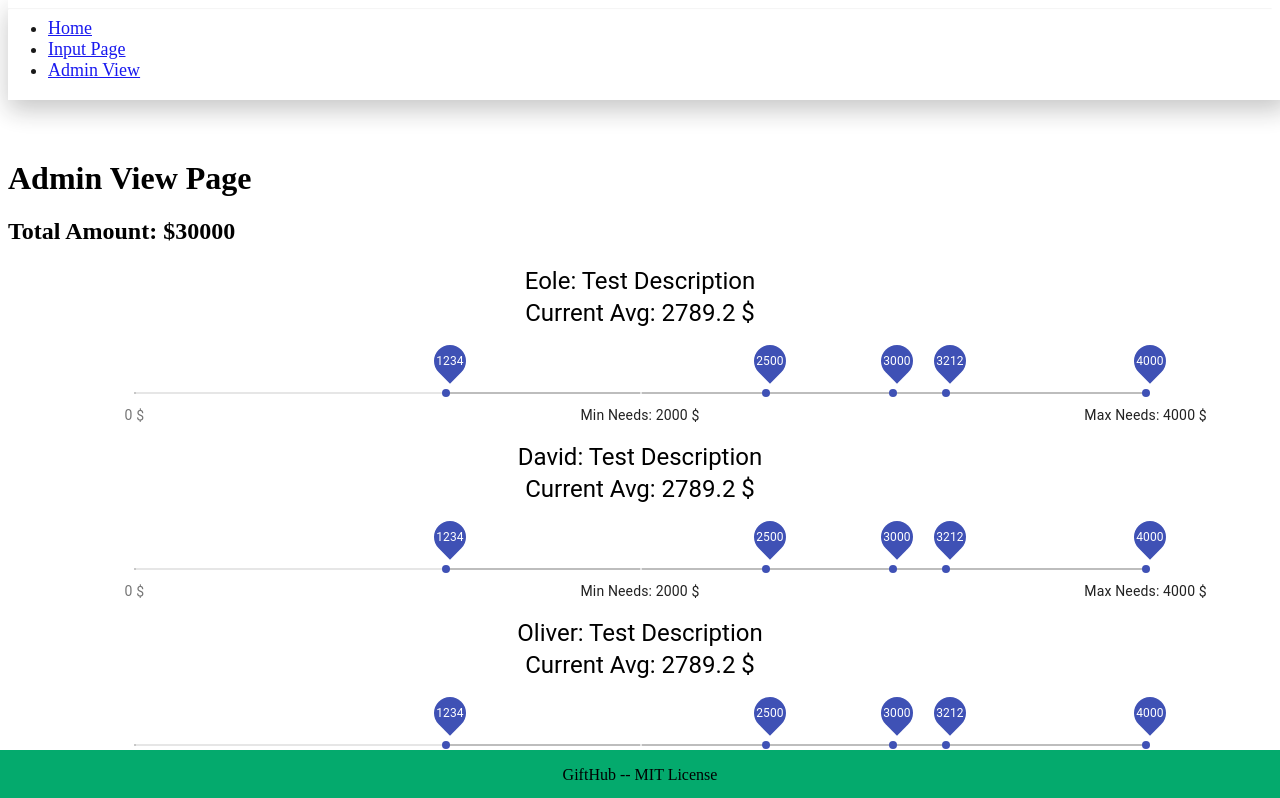
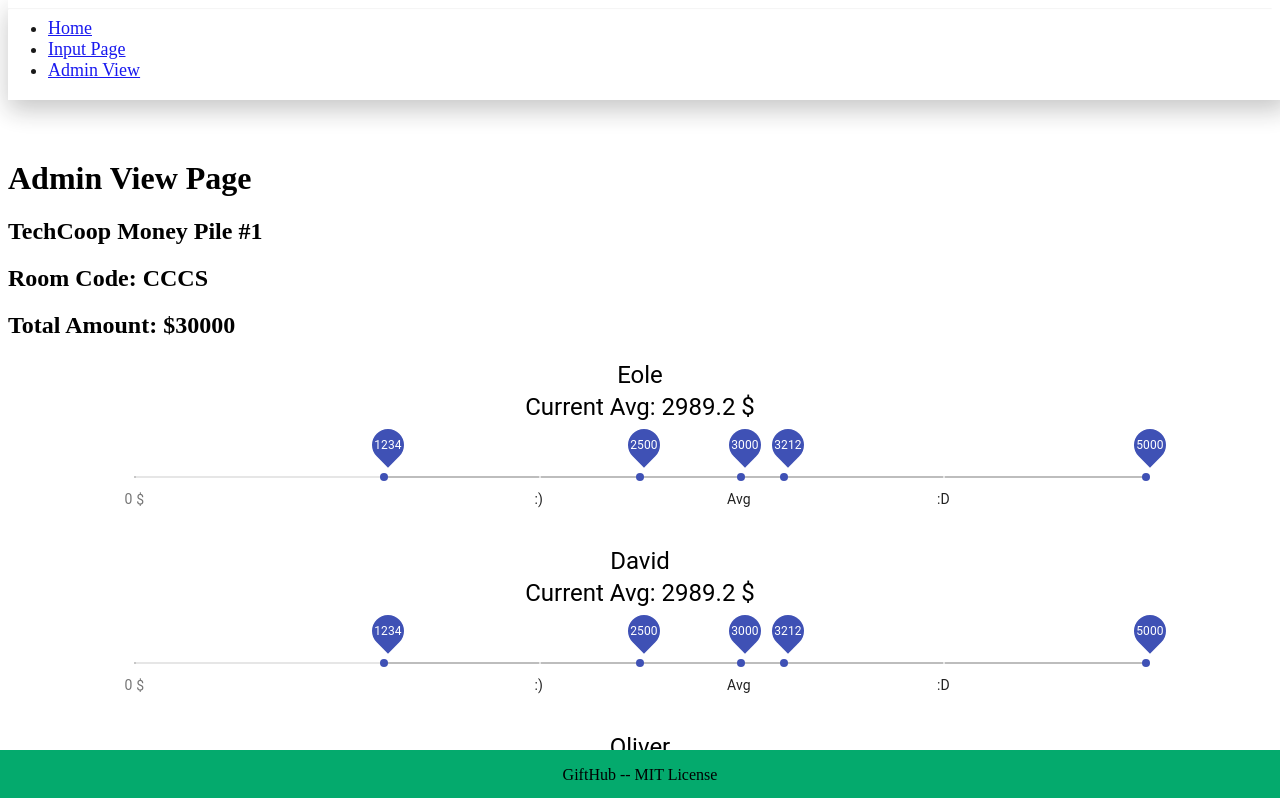
Before and after one commit to eolecvk/gifthub-distributor, a React (Create React App) app in the folder frontend/: page /admin-view in a window 1280 px wide. Shown: the top 798 px of the page. Built offline with nearby package versions, Linux system fonts and the light colour scheme.

Commit message:
Updated based off comments with some other slight style changes

```diff
--- a/frontend/src/AdminView/AdminView.js
+++ b/frontend/src/AdminView/AdminView.js
@@ -9,45 +9,39 @@ const props = {
     people: [
         {
             name: "Eole",
-            needsDescription: "Test Description",
             needsUpperBound: 4000,
             needsLowerBound: 2000,
-            votes: [2500, 3000, 3212, 4000, 1234]
+            votes: [2500, 3000, 3212, 5000, 1234]
         },
         {
             name: "David",
-            needsDescription: "Test Description",
             needsUpperBound: 4000,
             needsLowerBound: 2000,
-            votes: [2500, 3000, 3212, 4000, 1234]
+            votes: [2500, 3000, 3212, 5000, 1234]
         },
         {
             name: "Oliver",
-            needsDescription: "Test Description",
             needsUpperBound: 4000,
             needsLowerBound: 2000,
-            votes: [2500, 3000, 3212, 4000, 1234]
+            votes: [2500, 3000, 3212, 5000, 1234]
         },
         {
             name: "Tyler",
-            needsDescription: "Test Description",
             needsUpperBound: 4000,
             needsLowerBound: 2000,
-            votes: [2500, 3000, 3212, 4000, 1234]
+            votes: [2500, 3000, 3212, 5000, 1234]
         },
         {
             name: "Brent",
-            needsDescription: "Test Description",
             needsUpperBound: 4000,
             needsLowerBound: 2000,
-            votes: [2500, 3000, 3212, 4000, 1234]
+            votes: [2500, 3000, 3212, 5000, 1234]
         },
         {
             name: "Roni",
-            needsDescription: "Test Description",
             needsUpperBound: 4000,
             needsLowerBound: 2000,
-            votes: [2500, 3000, 3212, 4000, 1234]
+            votes: [2500, 3000, 3212, 5000, 1234]
         },
     ]
 };
@@ -65,9 +59,10 @@ class AdminView extends Component{
         return (
             <div>
                 <h1>Admin View Page</h1>
-                <h2>{props.room_name}</h2>
+                <h2>{props.roomName}</h2>
+                <h2>Room Code: {props.roomCode}</h2>
                 <h2>Total Amount: ${totalAmountDollars}</h2>
-                {people.map(p => <AdminViewSlider name={ p.name } needsDescription = {p.needsDescription} needsUpperBound = {p.needsUpperBound}
+                {people.map(p => <AdminViewSlider name={ p.name } needsUpperBound = {p.needsUpperBound}
                     needsLowerBound = {p.needsLowerBound} totalAmountDollars = {totalAmountDollars} votes = {p.votes}></AdminViewSlider>)}
             </div>
         );
--- a/frontend/src/AdminView/AdminViewSlider.js
+++ b/frontend/src/AdminView/AdminViewSlider.js
@@ -11,27 +11,24 @@ const styles = theme =>
     createStyles({
         typography:{
             textAlign: 'center',
-            marginBottom: '50px',
+            marginBottom: '40px',
         },
         slider:{
             width: '80%',
             marginLeft: '10%',
             marginRight: '10%',
-            marginBottom: '30px',
+            marginBottom: '50px',
             "& .MuiSlider-thumb": {
                 color: theme.palette.primary.main
             }
         }
     });
 
-function valuetext(value) {
-    return `${value} $`;
-}
-
 function AdminViewSlider(props) {
   const needsUpperBound = props.needsUpperBound
   const needsLowerBound = props.needsLowerBound
   const votes = props.votes
+  const max = Math.max(Math.max(...votes), needsUpperBound);
   const avg = votes.reduce((sum, curr) => sum + Number(curr), 0) / votes.length
 
   const name = props.name
@@ -43,32 +40,33 @@ function AdminViewSlider(props) {
       },
       {
         value: needsLowerBound,
-        label: `Min Needs: ${needsLowerBound} $`,
+        label: ':)',
       },
       {
         value: needsUpperBound,
-        label: `Max Needs: ${needsUpperBound} $`,
+        label: ':D',
       },
+      {
+        value: avg,
+        label: 'Avg',
+      }
     ];
-
-  const needsDescription = props.needsDescription
 
   return (
     <div>
        <Typography variant="h5" gutterBottom className={props.classes.typography}>
-            {name}: {needsDescription}
+            {name}
             <br />
             Current Avg: {avg} $
         </Typography>
         <Slider
           value={votes}
           valueLabelDisplay="on"
-          getAriaValueText={valuetext}
           disabled={true}
           marks={marks}
           className={props.classes.slider}
-          max={needsUpperBound}
-        />{" "}
+          max={max}
+        />
     </div>
   );
 }
```
